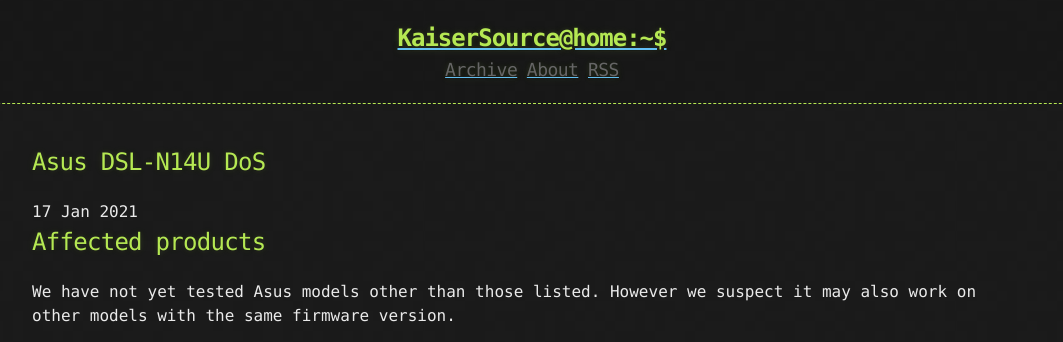
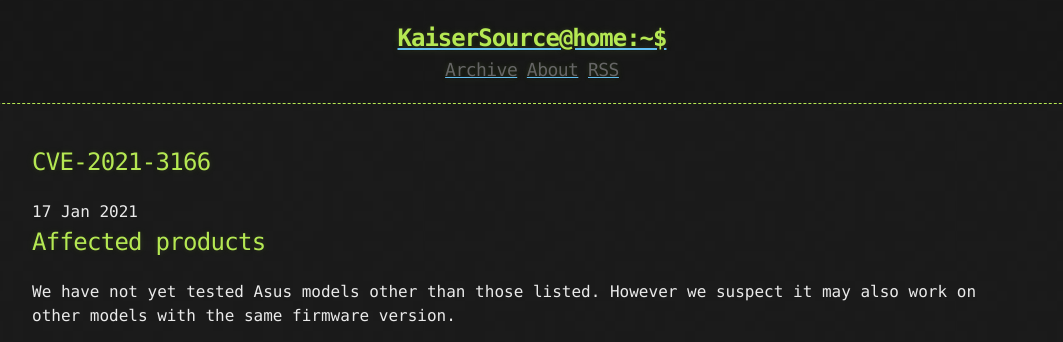
Before and after one commit to kaisersource/kaisersource.github.io, a Jekyll site: the page built from _posts/2021-01-17-CVE-2021-3166.md, in a window 1280 px wide and 900 px high. Shown: the top 342 px of the window, without its empty margins (108-1171 px from the left). Built offline with Jekyll 4.4.1, drawn with Linux system fonts in a browser that asks for light colours.

Commit message:
Update 2021-01-17-CVE-2021-3166.md

```diff
--- a/_posts/2021-01-17-CVE-2021-3166.md
+++ b/_posts/2021-01-17-CVE-2021-3166.md
@@ -1,6 +1,6 @@
 ---
 layout: post
-title: "Asus DSL-N14U DoS"
+title: "CVE-2021-3166"
 date: 2021-01-17
 comments: true
 categories: vulnerability
```
